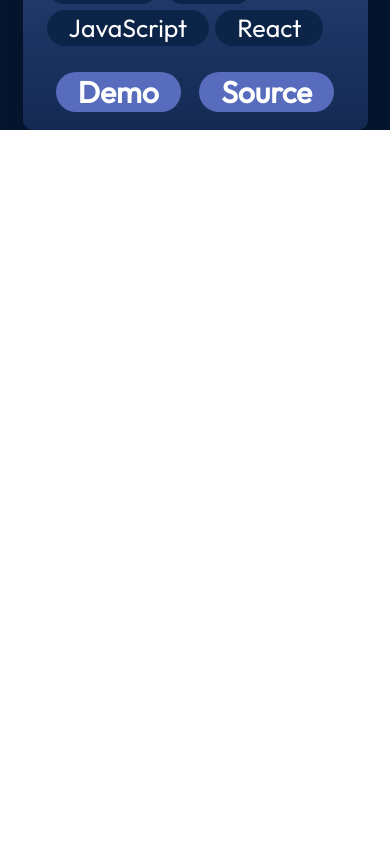
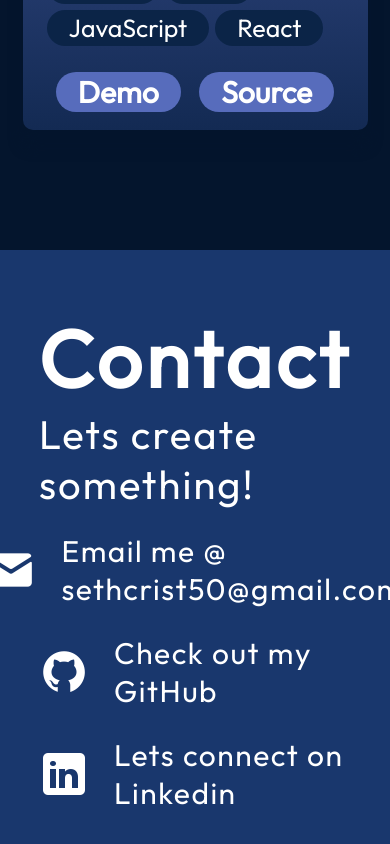
Before and after one commit to sethcrist/react-portfolio, a React (Vite) app in the folder react-portfolio/: page / in a window 390 px wide. Shown: the part 8257-9101 px from the top of the page. Before the commit the page ends 8387 px from the top, so only its background shows below. Built offline with nearby package versions, Linux system fonts and the light colour scheme.

Commit message:
added a contact section

```diff
--- a/react-portfolio/src/App.jsx
+++ b/react-portfolio/src/App.jsx
@@ -4,6 +4,7 @@
 import About from "./components/About/About.jsx";
 import Experience from "./components/Experience/Experience.jsx"
 import projects, {Projects} from "./components/Projects/Projects.jsx";
+import Contact from "./components/Contact/Contact.jsx";
 
 function App() {
   return (
@@ -13,6 +14,7 @@
       <About />
       <Experience />
       <Projects />
+      <Contact />
     </div>
   )
 }
--- /dev/null
+++ b/react-portfolio/src/components/Contact/Contact.jsx
@@ -0,0 +1,29 @@
+import React from 'react';
+import {getImageUrl} from "../../utils.js";
+import styles from "./Contact.module.css"
+export const Contact = () => {
+    return (
+        <footer className={styles.container} id="contact">
+            <div className={styles.text}>
+                <h2>Contact</h2>
+                <p>Lets create something!</p>
+            </div>
+            <ul className={styles.links}>
+                <li className={styles.link}>
+                    <img src={getImageUrl("contact/emailIcon.png")} alt="email icon" />
+                    <a href="mailto:sethcrist50@gmail.com">Email me @ sethcrist50@gmail.com</a>
+                </li>
+                <li className={styles.link}>
+                    <img src={getImageUrl("contact/githubIcon.png")} alt="github icon" />
+                    <a href="https://www.github.com/sethcrist">Check out my GitHub</a>
+                </li>
+                <li className={styles.link}>
+                    <img src={getImageUrl("contact/linkedinIcon.png")} alt="linkedin icon" />
+                    <a href="https://www.linkedin.com/in/seth-crist">Lets connect on Linkedin</a>
+                </li>
+            </ul>
+        </footer>
+    );
+}
+
+export default Contact;
--- /dev/null
+++ b/react-portfolio/src/components/Contact/Contact.module.css
@@ -0,0 +1,64 @@
+@import "../../vars.css";
+
+.container {
+    color: var(--color-text);
+    margin-top: 120px;
+    background-color: var(--color-secondary);
+    display: flex;
+    flex-direction: row;
+    justify-content: space-evenly;
+    width: 100vw;
+    padding: 58px 10%;
+    gap: 10px;
+}
+
+.text h2 {
+    font-size: 80px;
+    font-weight: 700;
+    letter-spacing: 4px;
+}
+
+.text p {
+    font-size: 40px;
+    font-weight: 400;
+    letter-spacing: 2px;
+}
+
+.links {
+    display: flex;
+    flex-direction: column;
+    align-items: flex-start;
+    list-style: none;
+    gap: 26px;
+}
+
+.link {
+    display: flex;
+    align-items: center;
+    gap: 25px;
+}
+
+.link a {
+    color: var(--color-text);
+    text-decoration: none;
+    font-size: 30px;
+    font-weight: 400;
+    letter-spacing: 1.5px;
+}
+
+@media screen and (max-width: 830px) {
+    .container {
+        flex-direction: column;
+        gap: 23px;
+    }
+
+    .text {
+        display: flex;
+        flex-direction: column;
+        align-items: center;
+    }
+
+    .links {
+        align-items: center;
+    }
+}
--- a/react-portfolio/src/components/Projects/Projects.jsx
+++ b/react-portfolio/src/components/Projects/Projects.jsx
@@ -6,7 +6,7 @@
 
 export const Projects = () => {
     return (
-        <section className={styles.container}>
+        <section className={styles.container} id="projects">
             <h2 className={styles.title}>Projects</h2>
             <div className={styles.projects}>
                 {projects.map((project, id) => {
```
Also changed, not shown: 1 other file (tests, documents, lock files or other folders).
